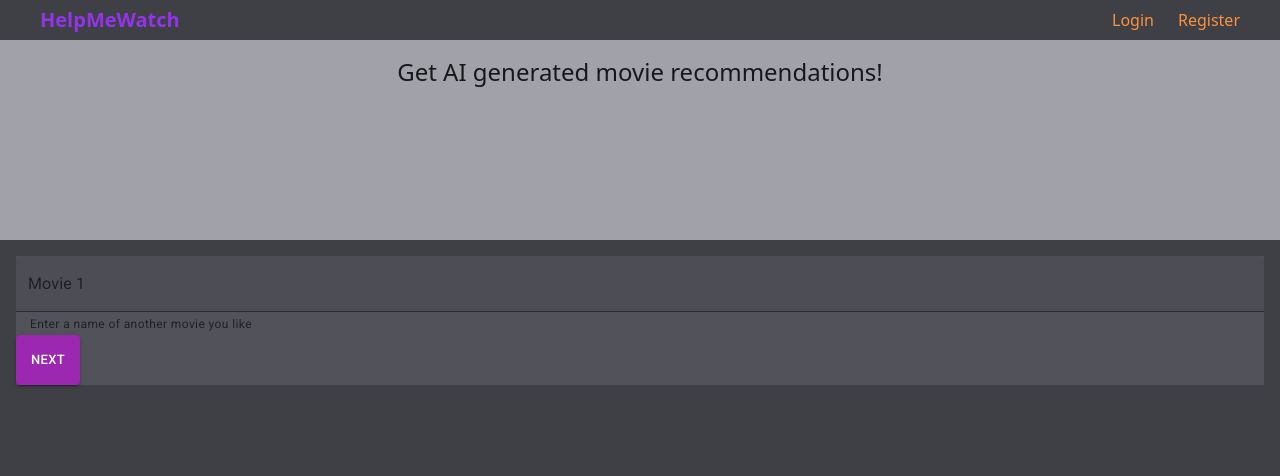
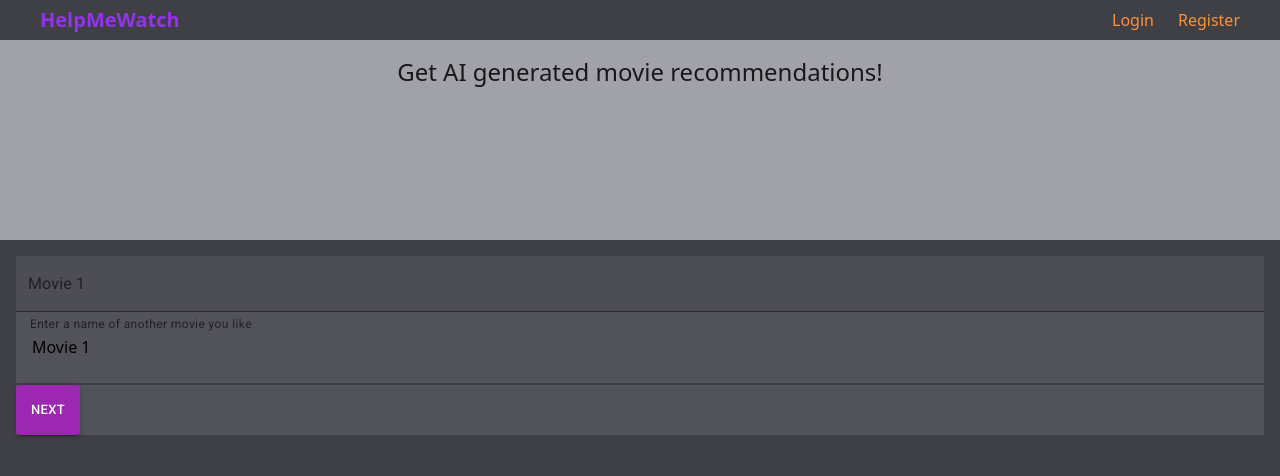
Before and after one commit to lucasw4/help-me-watch, a Next.js app: page / in a window 1280 px wide. Both pictures are taken after a click on the button "NEXT". Shown: the top 476 px of the page. Built offline with nearby package versions, Linux system fonts and the light colour scheme.

Commit message:
Begin styling first movie input, move from MUI input to handmade input for easier styling

```diff
--- a/src/components/TransitionStateTesting.jsx
+++ b/src/components/TransitionStateTesting.jsx
@@ -110,6 +110,18 @@ const TransitionStateTesting = ({ filter, setFilter }) => {
               helperText="Enter a name of another movie you like"
               className="text-white"
             />
+            <div className="group">
+              <label
+                for="movie-input"
+                className="ml-4 group-focus-within:text-purple-500 transition-all group-focus-within:text-xs"
+              >
+                Movie 1
+              </label>
+              <input
+                className="w-full bg-transparent border-b-2 border-zinc-700 px-2 focus:outline-none focus:border-purple-500 transition-colors"
+                id="movie-input"
+              ></input>
+            </div>
             <Button
               variant="contained"
               color="secondary"
```
